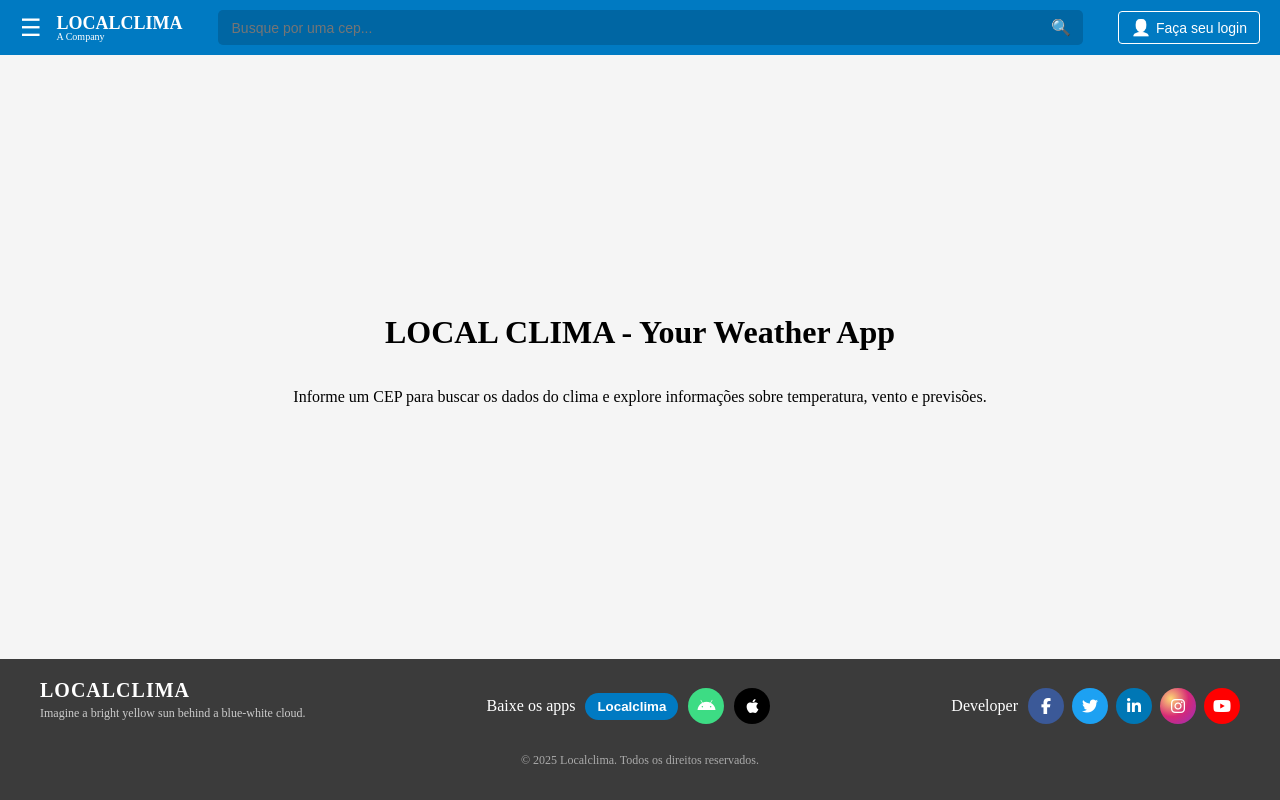
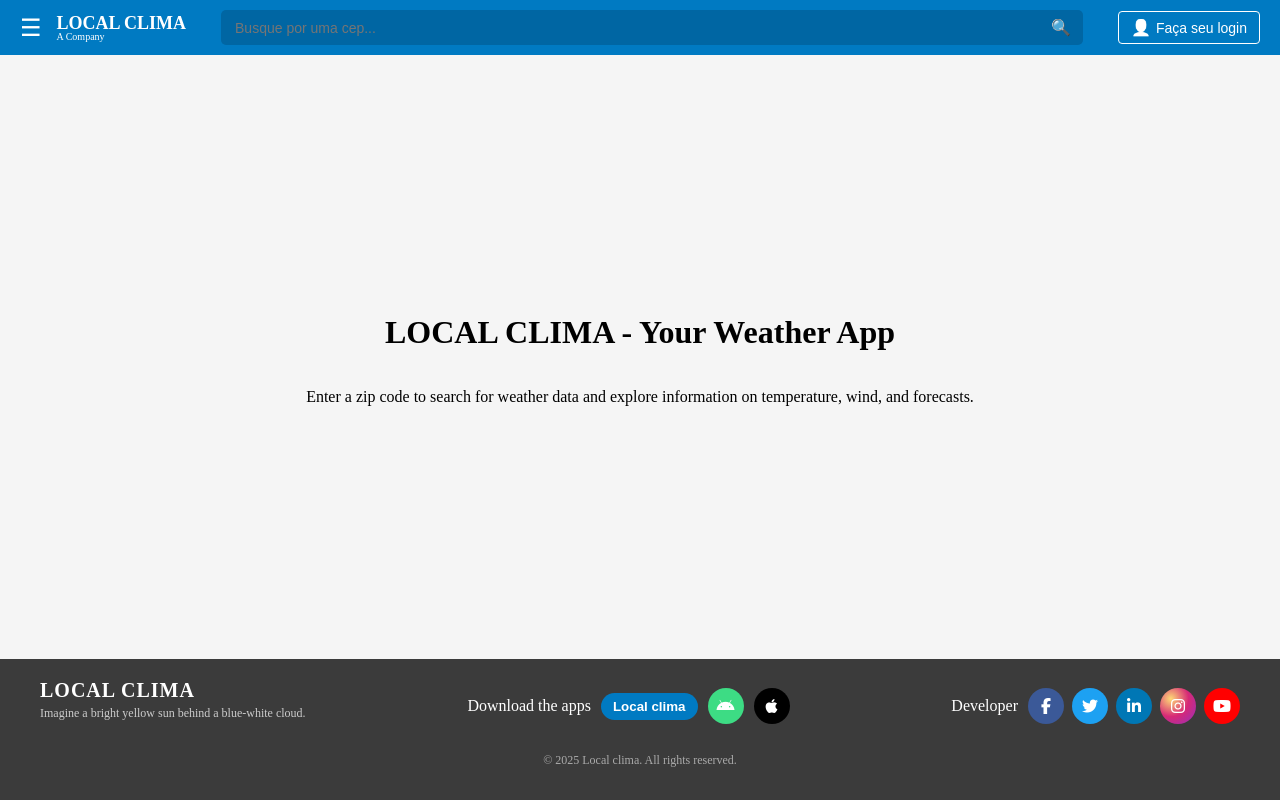
Before and after one commit to 001986josevaldo/clima2front, a Vue app: page / in a window 1280 px wide. Built offline with nearby package versions, Linux system fonts and the light colour scheme.

Commit message:
translate

```diff
--- a/src/App.vue
+++ b/src/App.vue
@@ -30,7 +30,7 @@ const setCarregando = async (status) => {
   <main>
     <h1>LOCAL CLIMA - Your Weather App</h1>
     <p >
-      Informe um CEP para buscar os dados do clima e explore informações sobre temperatura, vento e previsões.
+      Enter a zip code to search for weather data and explore information on temperature, wind, and forecasts.
     </p>
     <!-- Tela de carregamento -->
     <div v-if="carregando" class="loading">
--- a/src/components/Footer.vue
+++ b/src/components/Footer.vue
@@ -2,14 +2,14 @@
     <footer class="footer">
         <div class="footer-content">
             <div class="logo-section">
-                <h2 class="logo">LOCALCLIMA</h2>
+                <h2 class="logo">LOCAL CLIMA</h2>
                 <p class="subtitle">
                     Imagine a bright yellow sun behind a blue-white cloud.</p>
             </div>
 
             <div class="apps-section">
-                <span>Baixe os apps</span>
-                <button class="btn-climatempo">Localclima</button>
+                <span>Download the apps</span>
+                <button class="btn-climatempo">Local clima</button>
 
                 <a href="https://play.google.com/store/apps/details?id=seuapp" target="_blank" class="icon android">
                     <i class="fab fa-android"></i>
@@ -41,7 +41,7 @@
             </div>
         </div>
 
-        <p class="copyright">&copy; 2025 Localclima. Todos os direitos reservados.</p>
+        <p class="copyright">&copy; 2025 Local clima. All rights reserved.</p>
 
     </footer>
 
--- a/src/components/Header.vue
+++ b/src/components/Header.vue
@@ -55,7 +55,7 @@ const buscarClima = async () => {
      <div class="menu-icon" aria-label="Abrir menu">☰</div>
 
     <div class="logo">
-      <strong>LOCALCLIMA</strong>
+      <strong>LOCAL CLIMA</strong>
       <p class="subtitle">A Company</p>
     </div>
 
```
